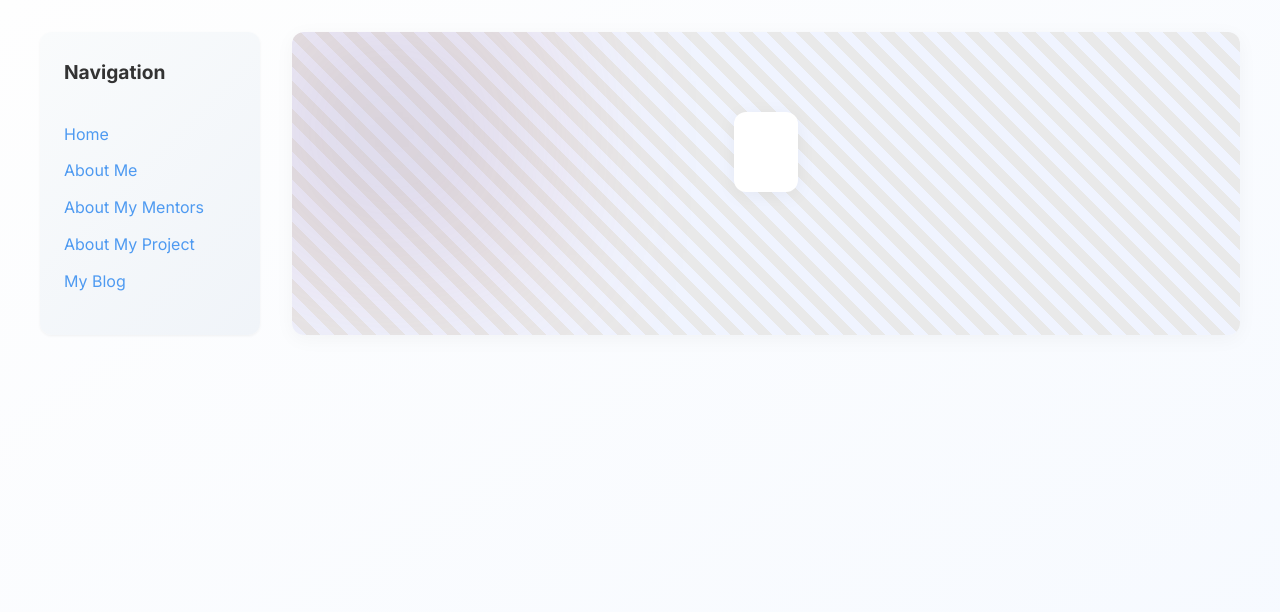
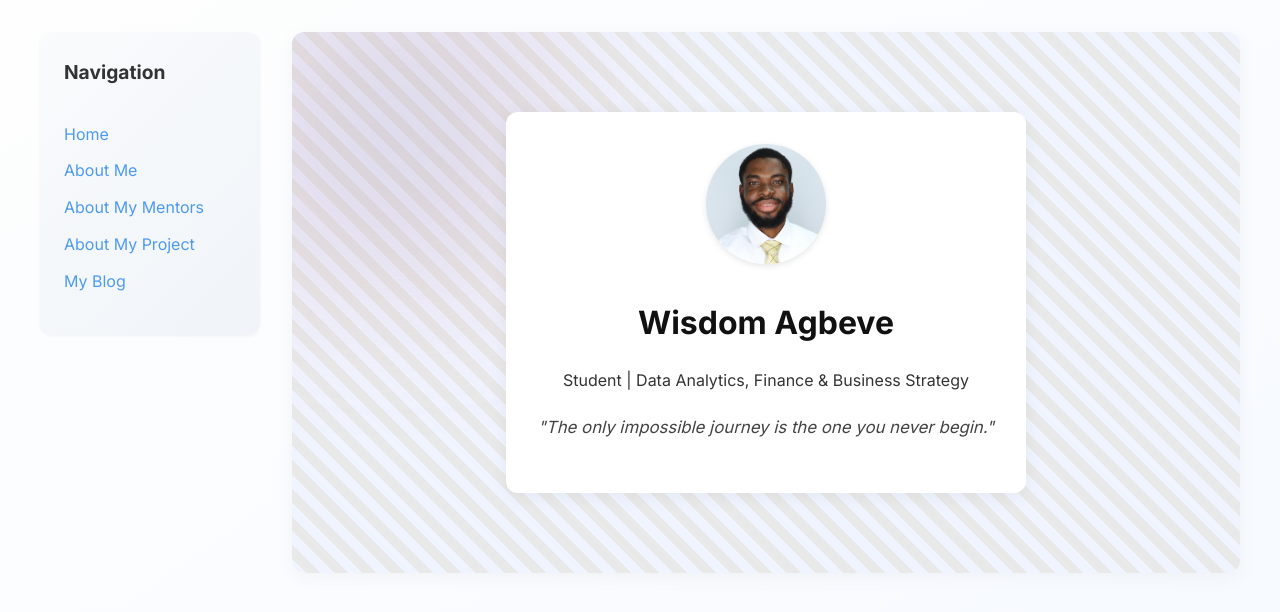
Before and after one commit to wagbeve/wagbeve.github.io, a Jekyll site: the page built from index.md, in a window 1280 px wide. Shown: the top 612 px of the page. Built offline with Jekyll 4.4.1, drawn with Linux system fonts in a browser that asks for light colours; our own code applies the rules of GitHub Pages for plain Markdown files.

```diff
--- a/index.md
+++ b/index.md
@@ -5,7 +5,7 @@ description: Student | Data Analytics, Finance & Business Strategy
 
 motto: "The only impossible journey is the one you never begin."
 
-summary:
+summary: >
   🚀 Harnessing data, strategy, and creativity to drive real-world impact.
 
   🎓 Sophomore, CIS & Accounting @ Grambling State University
```
